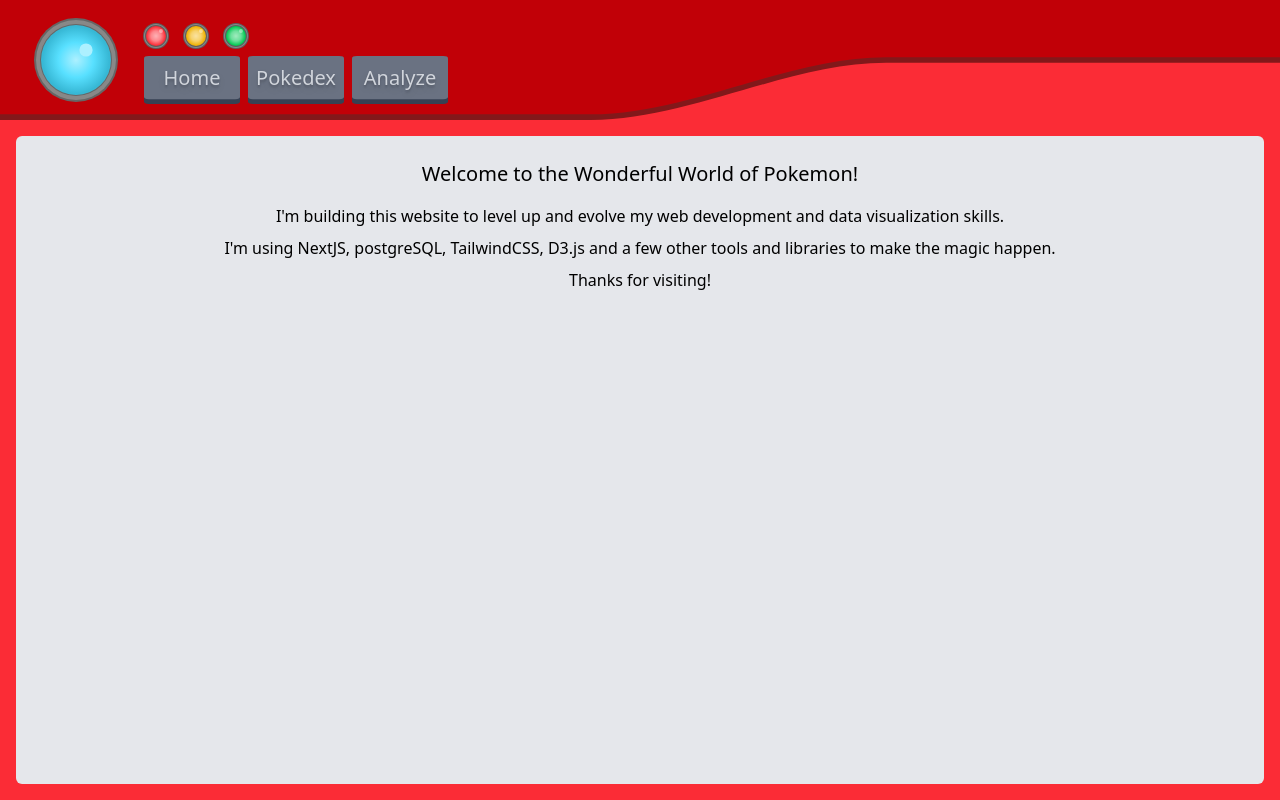
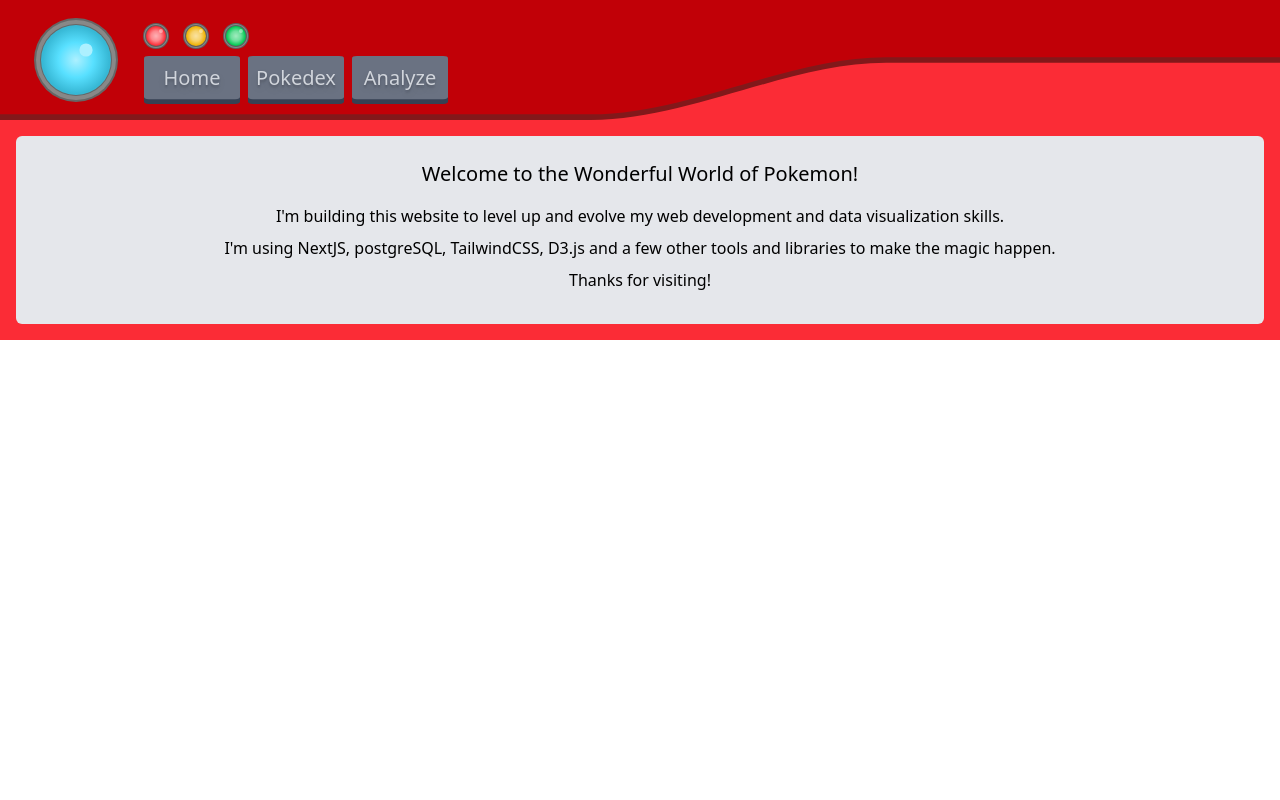
Before and after one commit to shroommu/pokemon-battler, a Next.js app: page / in a window 1280 px wide. Built offline with nearby package versions, Linux system fonts and the light colour scheme.

Commit message:
finish adjusting height values for pokedex refactor

```diff
--- a/src/app/layout.js
+++ b/src/app/layout.js
@@ -11,7 +11,10 @@ export default function RootLayout({ children }) {
     <html lang="en" className="h-dvh">
       <body className="h-dvh">
         <Header />
-        <div className="flex min-h-[calc(100vh-60px)] md:min-h-[calc(100vh-120px)] bg-red-500" data-testid="content-body-container">
+        <div
+          className="flex h-auto bg-red-500"
+          data-testid="content-body-container"
+        >
           {children}
         </div>
       </body>
--- a/src/app/pokedex/layout.js
+++ b/src/app/pokedex/layout.js
@@ -7,7 +7,10 @@ export default async function PokedexLayout({ children }) {
   const pokemons = await getAllPokemon();
 
   return (
-    <div data-testid="pokedex-container" className="flex flex-row h-full w-full">
+    <div
+      data-testid="pokedex-container"
+      className="flex flex-col md:flex-row h-full w-full"
+    >
       <div
         className="hidden flex-col lg:mr-0 m-4 flex-none lg:flex h-auto"
         data-testid="pokemon-list-container"
@@ -20,8 +23,9 @@ export default async function PokedexLayout({ children }) {
       >
         <PokemonListDropdown pokemons={pokemons.data} />
       </div>
+      <div className="flex w-full p-4">
         <div
-        className="flex w-full m-4 p-4 pt-12 border-4 border-gray-500 bg-gray-300 rounded-md"
+          className="flex w-full p-4 pt-12 border-4 border-gray-500 bg-gray-300 rounded-md"
           data-testid="dark-gray-container"
         >
           <div
@@ -32,5 +36,6 @@ export default async function PokedexLayout({ children }) {
           </div>
         </div>
       </div>
+    </div>
   );
 }
--- a/src/app/pokedex/page.js
+++ b/src/app/pokedex/page.js
@@ -1,3 +1,7 @@
 export default async function PokedexLandingPage() {
-  return <div className="flex h-full w-full justify-center">Select a Pokemon from the list</div>;
+  return (
+    <div className="flex h-[calc(100dvh-60px-104px-51.2px-24px)] md:h-[calc(100dvh-120px-104px-51.2px-24px)] w-full justify-center">
+      Select a Pokemon from the list
+    </div>
+  );
 }
```
Lines whose indentation alone changed are shown as unchanged.
